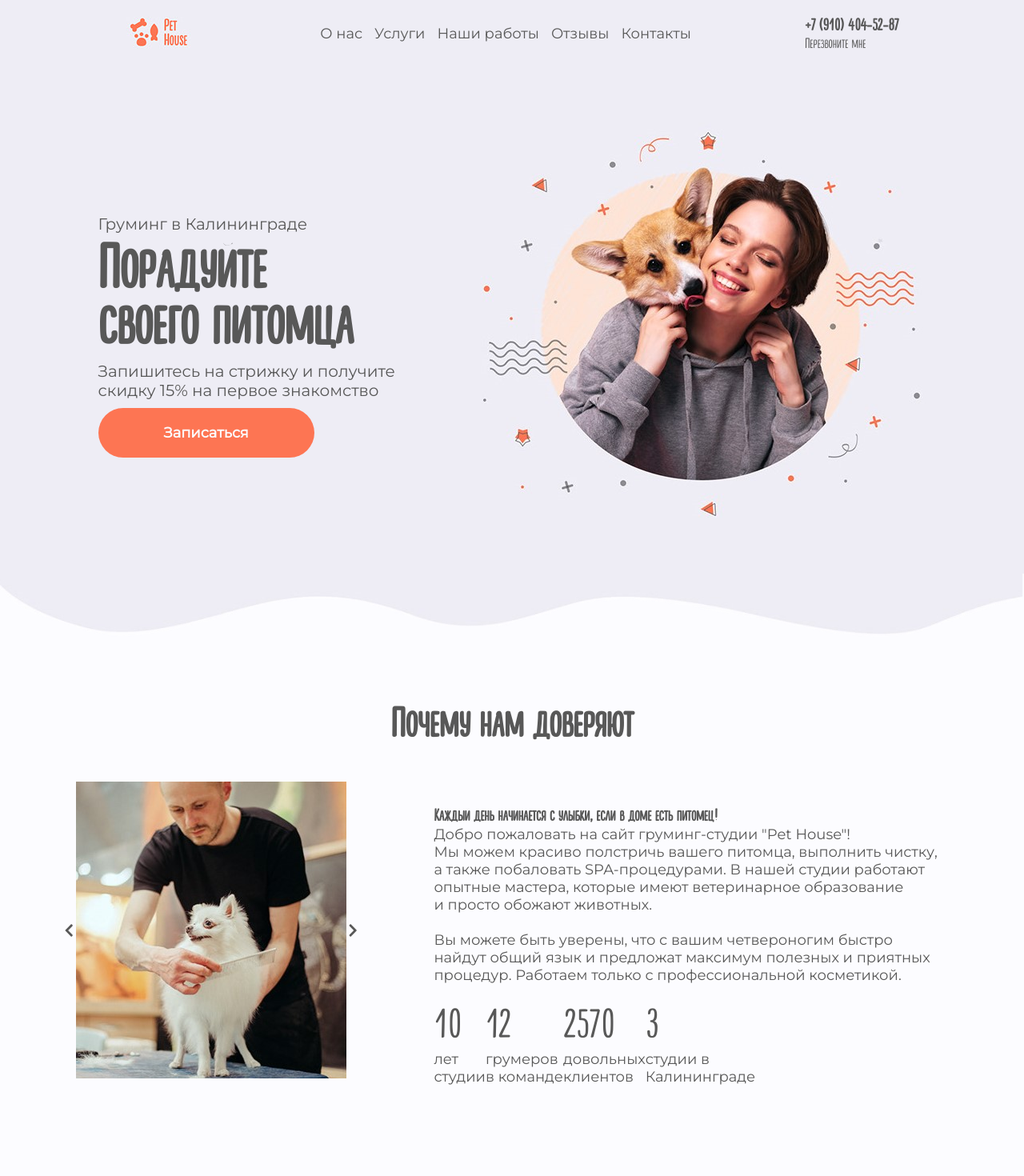
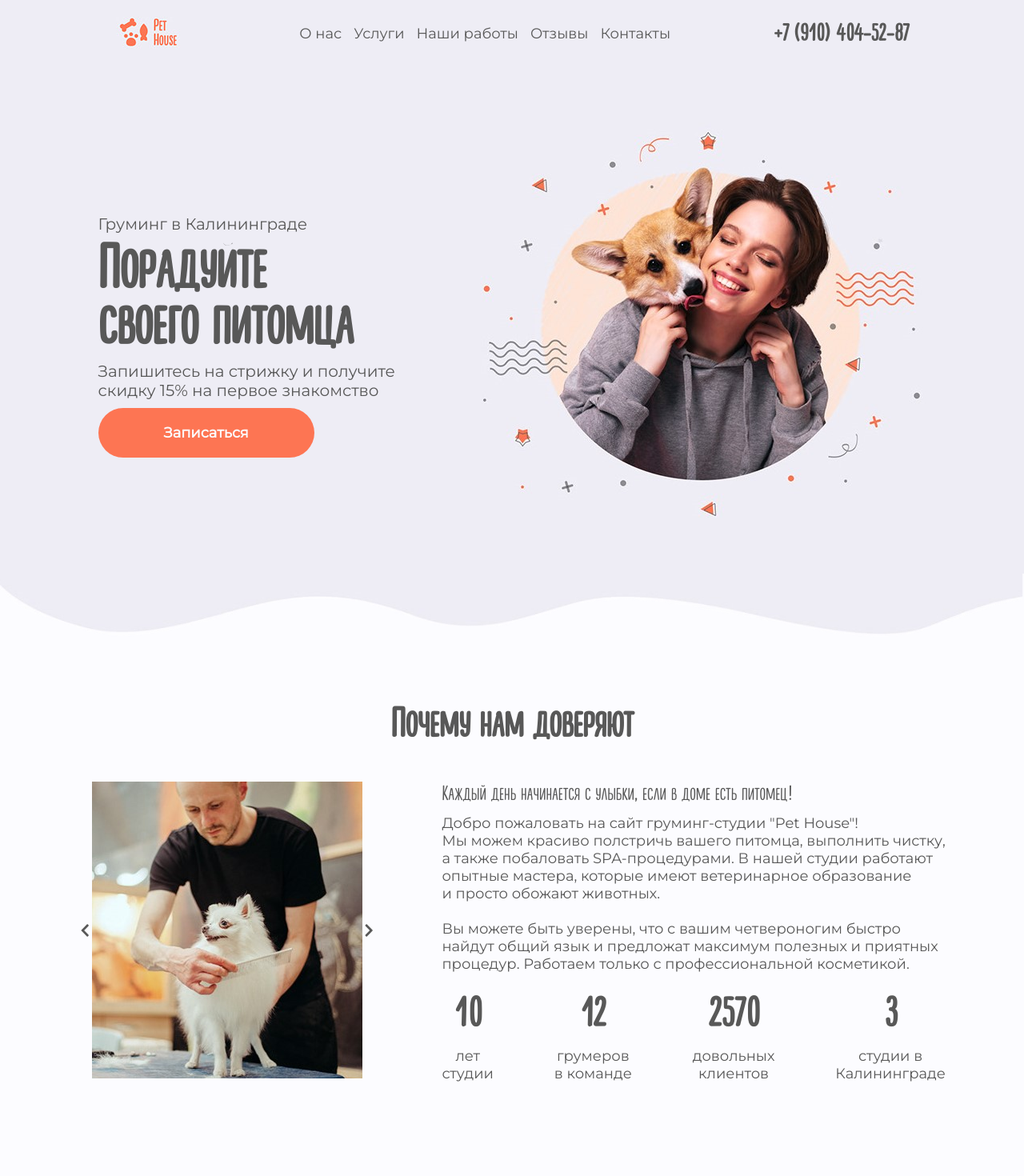
Before and after one commit to feelmewaves/groomsite, a React (Vite) app: page / in a window 1280 px wide. Shown: the top 1470 px of the page at 80% size. Built offline with nearby package versions, Linux system fonts and the light colour scheme.

Commit message:
1 and 2 blocks

```diff
--- a/src/components/AboutUsSection/AboutUsSection.module.scss
+++ b/src/components/AboutUsSection/AboutUsSection.module.scss
@@ -8,7 +8,6 @@
         align-items: center;
         justify-content: center;
         margin-bottom: 40px;
-
     }
 }
 .contentWrapper{
@@ -22,27 +21,36 @@
     align-items: flex-start;
     flex-direction: column;
     justify-content: center;
-    padding: 30px;
+
+
+    h3{
+        font-size: $fz-md;
+        font-weight: 500;
+    }
+    p{
+        padding-top: 10px;
+    }
 
 
 
     .numberBlock{
         display: flex;
         flex-direction: row;
-         align-items: flex-start;
-         justify-content: space-between;
-
-         padding-top: 20px;
+        width: 100%;
+        justify-content: space-between;
+        padding-top: 20px;
 
 
         .numbers{
             display: flex;
             flex-direction: column;
-            align-items: flex-start;
+            align-items: center;
             justify-content: center;
+            text-align: center;
 
            .boldNumb{
             font-size: $fz-xl;
+            font-weight: 700;
            }
         }
     }
--- a/src/components/Header/Header.jsx
+++ b/src/components/Header/Header.jsx
@@ -32,7 +32,6 @@ const Header = () => {
 				<div className={s.headerWrapperRight}>
 					<a className={s.number} href='#'>
                         <h3>+7 (910) 404-52-87</h3>
-                        <span className={s.numberText}>Перезвоните мне</span>
                     </a>
 				</div>
 			</div>
--- a/src/components/Header/Header.module.scss
+++ b/src/components/Header/Header.module.scss
@@ -26,8 +26,11 @@
 		&Right {
 			display: flex;
 			align-items: center;
+			justify-content: flex-end;
 
-			justify-content: flex-end;
+			.number{
+				font-size: $fz-md;
+			}
 		}
 	}
 }
--- a/src/styles/vars.scss
+++ b/src/styles/vars.scss
@@ -26,6 +26,6 @@ $fz-tiny: 1.2rem;
 $fz-sm: 1.6rem;
 $fz-def: 1.8rem;
 $fz-mds: 2rem;
-$fz-md: 2.4rem;
+$fz-md: 2.6rem;
 $fz-xl: 5.2rem;
 $fz-xxl: 7.8rem;
```
